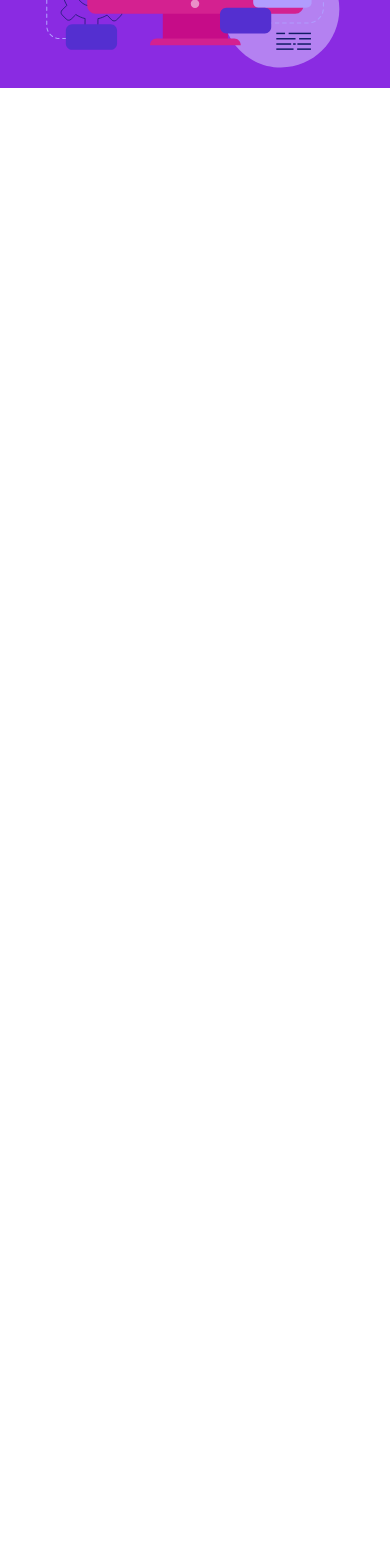
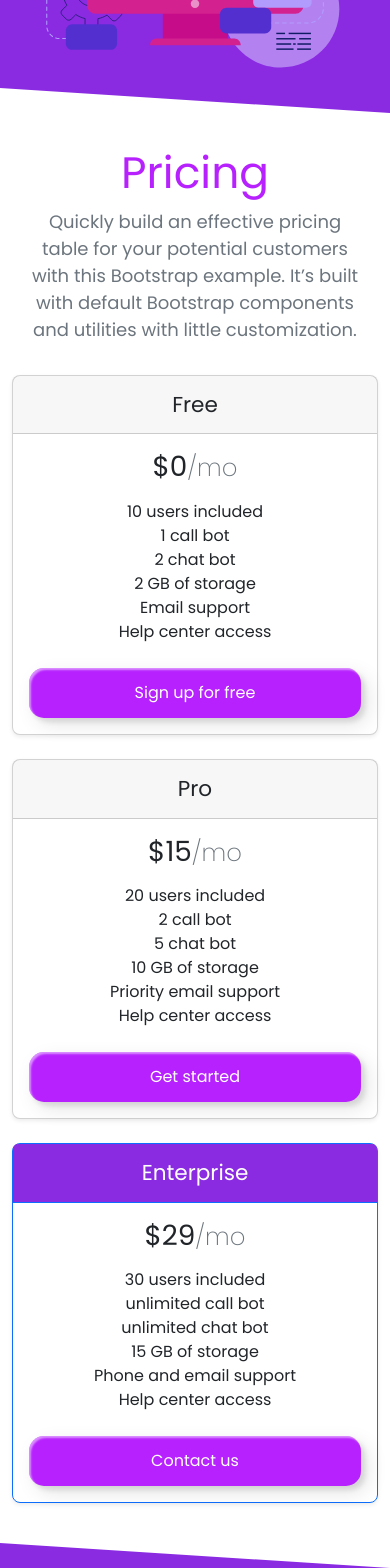
Before and after one commit to apton-anandhuor/AidAice, a Next.js app: page / in a window 390 px wide. Shown: the part 2979-4547 px from the top of the page. Before the commit the page ends 3067 px from the top, so only its background shows below. Built offline with nearby package versions, Linux system fonts and the light colour scheme.

Commit message:
Added pricing section

```diff
--- a/src/pages/index.js
+++ b/src/pages/index.js
@@ -13,7 +13,8 @@ import featureBgBtm from '../assets/images/feature/featureBgBtm.svg'
 import apiAnimation from '../assets/images/api/apiAnimation.svg'
 import CountUp from 'react-countup'
 import { useInView } from 'react-intersection-observer'
-
+import pricingTop from '../assets/images/pricing/pricingTop.svg'
+import pricingBtm from '../assets/images/pricing/pricingBtm.svg'
 
 export default function Home() {
 
@@ -33,7 +34,7 @@ export default function Home() {
 
       <main className={styles.main}>
 
-        {/* Navbar */}
+        {/* Navbar starts */}
 
         <nav className={`navbar navbar-expand-lg bg-body-tertiary ${styles.customnavbar}`}>
           <div className={`container ${styles.navContainer}`}>
@@ -65,7 +66,9 @@ export default function Home() {
           </div>
         </nav>
 
-        {/* Hero */}
+        {/* navbar Ends */}
+
+        {/* Hero starts */}
 
         <div className={styles.hero}>
           <div class="container text-center">
@@ -82,7 +85,9 @@ export default function Home() {
           </div>
         </div>
 
-        {/* Features */}
+        {/* Hero ends */}
+
+        {/* Features starts */}
 
         <div className={styles.features} id="features">
           <Image src={featureBgTop} width='1920' height='301' className={styles.featureBg} alt='feature bgTop' />
@@ -110,7 +115,7 @@ export default function Home() {
 
                     <div className="col-sm">
                       <div className={styles.ftSubContent}>
-                        <Image src={ftIcon2} width='30' height='30'alt='feature icon' />
+                        <Image src={ftIcon2} width='30' height='30' alt='feature icon' />
                         <h2>24/7 Assistance</h2>
                         <p>We can handle a variety of tasks, such as routing calls, providing information,
                           and completing transactions, 24/7 without the need for human intervention.</p>
@@ -146,7 +151,9 @@ export default function Home() {
           <Image src={featureBgBtm} width='1920' height='301' className={styles.featureBgBtm} alt='featureBg btm' />
         </div>
 
-        {/* API */}
+        {/* Features ends */}
+
+        {/* API starts */}
 
         <div className={styles.api}>
           <div class="container text-center">
@@ -199,6 +206,81 @@ export default function Home() {
           </div>
         </div>
 
+        {/* Api ends */}
+
+        {/* Pricing Starts */}
+
+        <div className={styles.pricing}>
+          <Image src={pricingTop} width='1920' height='301' className={styles.featureBg} alt='feature bgTop' />
+          <div className={`container ${styles.pricingContainer}`}>
+            <div class="pricing-header p-3 pb-md-4 mx-auto text-center">
+              <h1 class={`display-4 fw-normal ${styles.pricingHeading}`}>Pricing</h1>
+              <p class={`fs-5 text-muted ${styles.pricingSubHeading}`}>Quickly build an effective pricing table for your potential customers with this Bootstrap example. It’s built with default Bootstrap components and utilities with little customization.</p>
+            </div>
+
+            <div class="row row-cols-1 row-cols-md-3 mb-3 text-center">
+              <div class="col">
+                <div class="card mb-4 rounded-3 shadow-sm">
+                  <div class="card-header py-3">
+                    <h4 class="my-0 fw-normal">Free</h4>
+                  </div>
+                  <div class="card-body">
+                    <h1 class="card-title pricing-card-title">$0<small class="text-muted fw-light">/mo</small></h1>
+                    <ul class="list-unstyled mt-3 mb-4">
+                      <li>10 users included</li>
+                      <li>1 call bot</li>
+                      <li>2 chat bot</li>
+                      <li>2 GB of storage</li>
+                      <li>Email support</li>
+                      <li>Help center access</li>
+                    </ul>
+                    <button type="button" class={`w-100 btn ${styles.customBtn} ${styles.btn}`}>Sign up for free</button>
+                  </div>
+                </div>
+              </div>
+              <div class="col">
+                <div class="card mb-4 rounded-3 shadow-sm">
+                  <div class="card-header py-3">
+                    <h4 class="my-0 fw-normal">Pro</h4>
+                  </div>
+                  <div class="card-body">
+                    <h1 class="card-title pricing-card-title">$15<small class="text-muted fw-light">/mo</small></h1>
+                    <ul class="list-unstyled mt-3 mb-4">
+                      <li>20 users included</li>
+                      <li>2 call bot</li>
+                      <li>5 chat bot</li>
+                      <li>10 GB of storage</li>
+                      <li>Priority email support</li>
+                      <li>Help center access</li>
+                    </ul>
+                    <button type="button" class={`w-100 btn ${styles.customBtn} ${styles.btn}`}>Get started</button>
+                  </div>
+                </div>
+              </div>
+              <div class="col">
+                <div class="card mb-4 rounded-3 shadow-sm border-primary">
+                  <div class={`card-header py-3 border-primary ${styles.priceCardActive}`}>
+                    <h4 class={`my-0 fw-normal`}>Enterprise</h4>
+                  </div>
+                  <div class="card-body">
+                    <h1 class="card-title pricing-card-title">$29<small class="text-muted fw-light">/mo</small></h1>
+                    <ul class="list-unstyled mt-3 mb-4">
+                      <li>30 users included</li>
+                      <li>unlimited call bot</li>
+                      <li>unlimited chat bot</li>
+                      <li>15 GB of storage</li>
+                      <li>Phone and email support</li>
+                      <li>Help center access</li>
+                    </ul>
+                    <button type="button" class={`w-100 btn ${styles.customBtn} ${styles.btn}`}>Contact us</button>
+                  </div>
+                </div>
+              </div>
+            </div>
+          </div>
+          <Image src={pricingBtm} width='1920' height='301' className={styles.featureBg} alt='feature bgTop' />
+        </div>
+
       </main>
     </>
   )
--- a/src/styles/Home.module.css
+++ b/src/styles/Home.module.css
@@ -5,7 +5,7 @@
   flex-direction: column;
 }
 
-/* Navbar */
+/* ==================Navbar================== */
 .customnavbar {
   background-color: blueviolet !important;
 }
@@ -30,10 +30,10 @@
   justify-content: flex-end !important;
 }
 
-/* Hero */
+/* ==================Hero================== */
 .hero {
   background-color: blueviolet;
-  height: 720px;
+  height: 45rem;
   display: flex;
   align-items: center;
 }
@@ -49,13 +49,13 @@
 }
 
 .heroContent h1 {
-  font-size: 60px;
+  font-size: 3.75rem;
 }
 
 .heroContent p {
   color: white;
   text-align: left;
-  padding-top: 12px;
+  padding-top: 0.75rem;
 }
 
 .heroImage {
@@ -64,11 +64,11 @@
 }
 
 .customBtn {
-  width: 14.375rem;
-  height: 3.125rem;
+  width: 230px;
+  height: 50px;
   color: #fff;
-  border-radius: 0.9375rem;
-  padding: 0.625rem 1.5625rem;
+  border-radius: 15px;
+  padding: 10px 25px;
   font-family: 'Lato', sans-serif;
   font-weight: 500;
   background: transparent;
@@ -76,9 +76,9 @@
   transition: all 0.3s ease;
   position: relative;
   display: inline-block;
-  box-shadow: inset 0.125rem 0.125rem 0.125rem 0rem rgba(255, 255, 255, .5),
-    0.4375rem 0.4375rem 1.25rem 0rem rgba(0, 0, 0, .1),
-    0.25rem 0.25rem 0.3125rem 0rem rgba(0, 0, 0, .1);
+  box-shadow: inset 2px 2px 2px 0px rgba(255, 255, 255, .5),
+    7px 7px 20px 0px rgba(0, 0, 0, .1),
+    4px 4px 5px 0px rgba(0, 0, 0, .1);
   /* outline: none; */
 }
 
@@ -97,10 +97,10 @@
   right: 0;
   z-index: -1;
   background-color: #663dff;
-  border-radius: 0.3125rem;
-  box-shadow: inset 0.125rem 0.125rem 0.125rem 0rem rgba(255, 255, 255, .5),
-    0.4375rem 0.4375rem 1.25rem 0rem rgba(0, 0, 0, .1),
-    0.25rem 0.25rem 0.3125rem 0rem rgba(0, 0, 0, .1);
+  border-radius: 5px;
+  box-shadow: inset 2px 2px 2px 0px rgba(255, 255, 255, .5),
+    7px 7px 20px 0px rgba(0, 0, 0, .1),
+    4px 4px 5px 0px rgba(0, 0, 0, .1);
   transition: all 0.3s ease;
 }
 
@@ -114,25 +114,25 @@
 }
 
 .btn:active {
-  top: 0.125rem;
+  top: 2px;
 }
 
-/* Features */
+/* ==================Features================== */
 
 /* .features{
-  height: 480px;
+  height: 30rem;
 } */
 
 .featureBg {
   width: 100%;
   height: auto;
-  margin-top: -0.0625rem;
+  margin-top: -1px;
 }
 
 .featureBgBtm {
   width: 100%;
   height: auto;
-  margin-bottom: -1px;
+  margin-bottom: -0.0625rem;
 }
 
 .featureImg {
@@ -147,14 +147,14 @@
 }
 
 .featureContent h1 {
-  font-size: 44px;
+  font-size: 2.75rem;
   width: 100% !important;
   text-align: left;
   color: blueviolet;
 }
 
 .featureSet {
-  margin-top: 12px;
+  margin-top: 0.75rem;
 }
 
 .ftSubContent {
@@ -166,19 +166,19 @@
 }
 
 .ftSubContent h2 {
-  font-size: 20px;
-  font-weight: 600px !important;
+  font-size: 1.25rem;
+  font-weight: 37.5rem !important;
   font-style: bold;
-  margin-top: 12px;
+  margin-top: 0.75rem;
 }
 
 .ftSubContent p {
-  font-size: 0.875rem;
-  font-weight: 12.5rem !important;
+  font-size: 14px;
+  font-weight: 200px !important;
   opacity: 0.6;
 }
 
-/* API */
+/* ==================API================== */
 
 .api {
   background-color: blueviolet;
@@ -193,59 +193,78 @@
 
 .apiContent h1 {
   color: white;
-  font-size: 44px;
-  font-weight: 600px !important;
+  font-size: 2.75rem;
+  font-weight: 37.5rem !important;
   font-style: bold;
-  margin-top: 12px;
+  margin-top: 0.75rem;
 }
 
 .apiStat {
-  margin-top: 1.5rem;
+  margin-top: 24px;
 }
 
 .counter {
-  font-size: 2.5625rem;
+  font-size: 41px;
   color: white;
 }
 
 .counter p {
-  font-size: 0.9375rem;
+  font-size: 15px;
   color: white !important;
   /* opacity: 0.6; */
 }
 
 .statSubContent {
   color: white;
-  margin-top: 15px;
+  margin-top: 0.9375rem;
   opacity: 0.6;
 }
 
-/* Media Query Mobile Devices */
+/* pricing */
 
-@media (max-width: 36rem) {
+.pricingContainer{
+  margin-top: 1.125rem !important;
+}
 
-  /* hero */
+.pricingHeading{
+  color: #b621fe;
+  font-size: 2.75rem;
+}
+
+.pricingSubHeading{
+  font-size: 18px !important;
+}
+
+.priceCardActive{
+  background-color: blueviolet;
+  color: #fff;
+}
+/* ==================Media Query Mobile Devices================== */
+
+@media (max-width: 576px) {
+
+  /* ==================hero================== */
   .navItems {
     justify-content: flex-start !important;
   }
 
   .customBtn {
-    width: 12.5rem;
+    width: 200px;
   }
 
   .heroImage {
-    width: 320px !important;
+    width: 20rem !important;
     height: auto;
-    margin-top: 18px;
+    margin-top: 1.125rem;
   }
 
   .heroContent {
     align-items: center;
-    margin-top: 80px !important;
+    margin-top: 5rem !important;
   }
 
   .heroContent h1 {
-    font-size: 48px;
+    font-size: 3rem;
     text-align: center;
   }
 
@@ -253,7 +272,7 @@
     text-align: center;
   }
 
-  /* feature */
+  /* ==================feature================== */
 
   .featureImgContainer {
     display: flex !important;
@@ -261,7 +280,7 @@
   }
 
   .featureImg {
-    width: 320px;
+    width: 20rem;
     height: auto;
   }
 
@@ -278,7 +297,7 @@
     text-align: center;
   }
 
-  /* Api */
+  /* ==================Api================== */
 
   .apiContent {
     text-align: center;
@@ -294,8 +313,8 @@
 }
 
 
-/* Media Query tabs and other devices */
-@media (max-width: 62rem) {
+/* ==================Media Query tabs and other devices================== */
+@media (max-width: 992px) {
 
   .hero{
     height: auto;
@@ -305,6 +324,6 @@
     align-items: center;
     justify-content: center;
     text-align: center;
-    margin-top: 150px;
+    margin-top: 9.375rem;
   }
 }
```
Also changed, not shown: src/assets/images/pricing/pricingBtm.svg (added), src/assets/images/pricing/pricingTop.svg (added), src/styles/Home.module.min.css (added).
